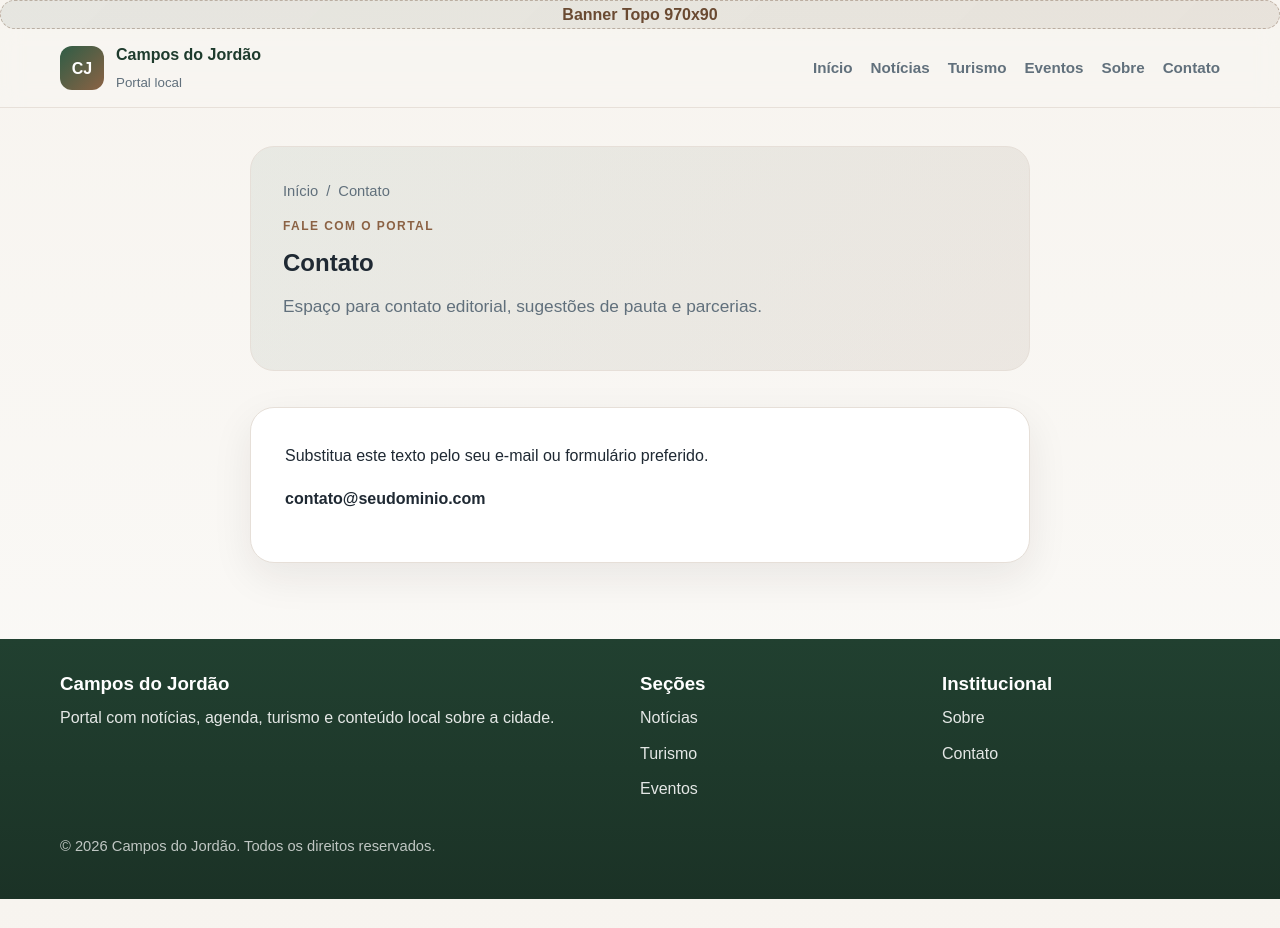
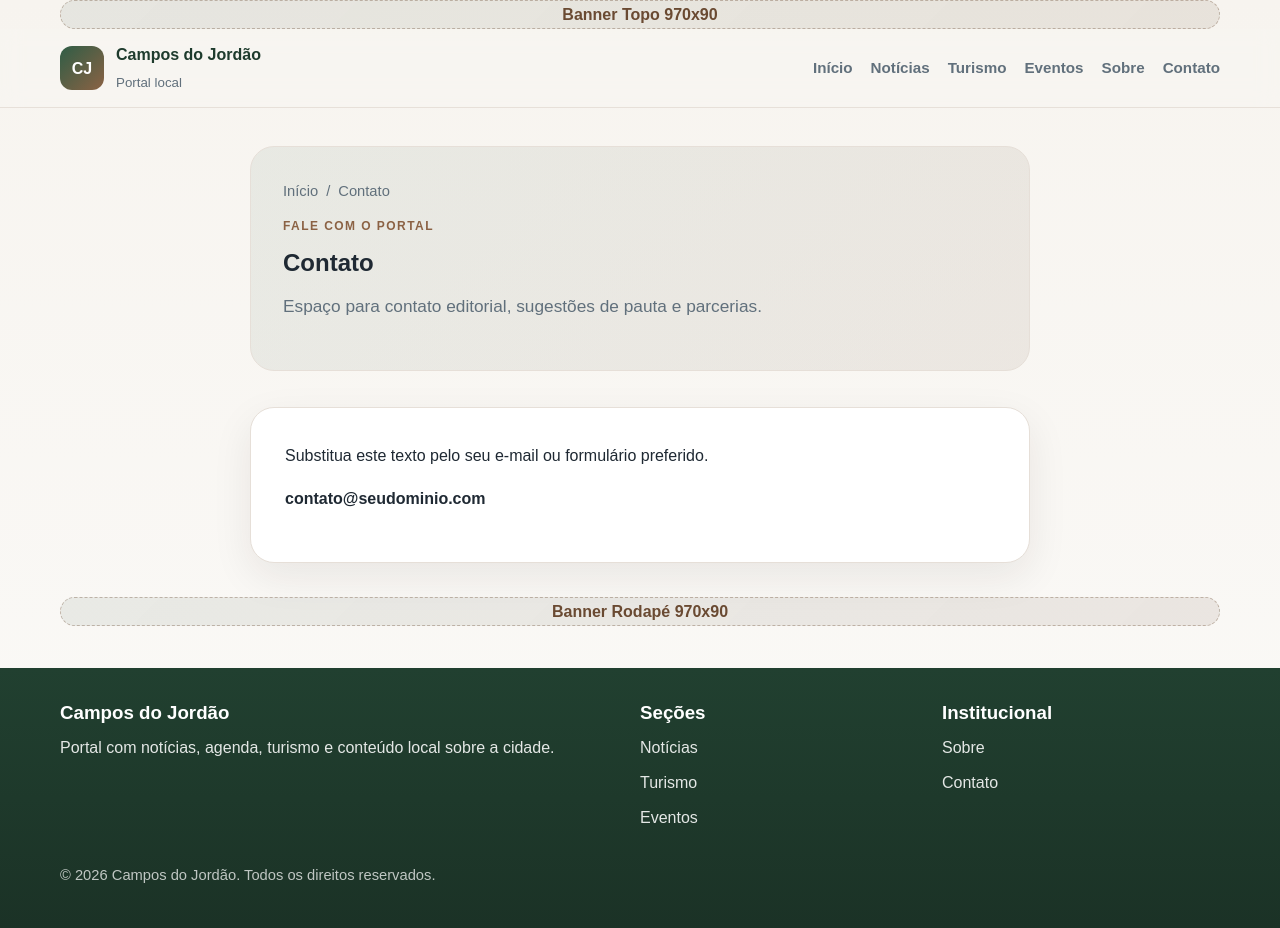
Before and after one commit to projetocamposdojordao/projetocamposdojordao.github.io, a Jekyll site: the page built from contato.md, in a window 1280 px wide and 928 px high. Built offline with Jekyll 4.4.1, drawn with Linux system fonts in a browser that asks for light colours.

Commit message:
Update default.html

```diff
--- a/_layouts/default.html
+++ b/_layouts/default.html
@@ -10,14 +10,19 @@
   <meta property="og:title" content="{% if page.title %}{{ page.title }} | {{ site.title }}{% else %}{{ site.title }}{% endif %}">
   <meta property="og:description" content="{% if page.description %}{{ page.description }}{% else %}{{ site.description }}{% endif %}">
   <meta property="og:url" content="{{ site.url }}{{ page.url }}">
+  {% if page.image %}
+    <meta property="og:image" content="{{ site.url }}{{ page.image }}">
+  {% endif %}
   <link rel="stylesheet" href="/assets/style.css">
 </head>
 <body>
-  <!-- 🔝 Banner Topo -->
+  <!-- Banner topo -->
   <div class="ad-top">
-    <a href="#" class="ad-box">
-      <span>Banner Topo 970x90</span>
-    </a>
+    <div class="container">
+      <a href="#" class="ad-box">
+        <span>Banner Topo 970x90</span>
+      </a>
+    </div>
   </div>
 
   <header class="site-header">
@@ -44,6 +49,15 @@
   <main>
     {{ content }}
   </main>
+
+  <!-- Banner rodapé -->
+  <div class="ad-footer">
+    <div class="container">
+      <a href="#" class="ad-box">
+        <span>Banner Rodapé 970x90</span>
+      </a>
+    </div>
+  </div>
 
   <footer class="site-footer">
     <div class="container footer-grid">
```
